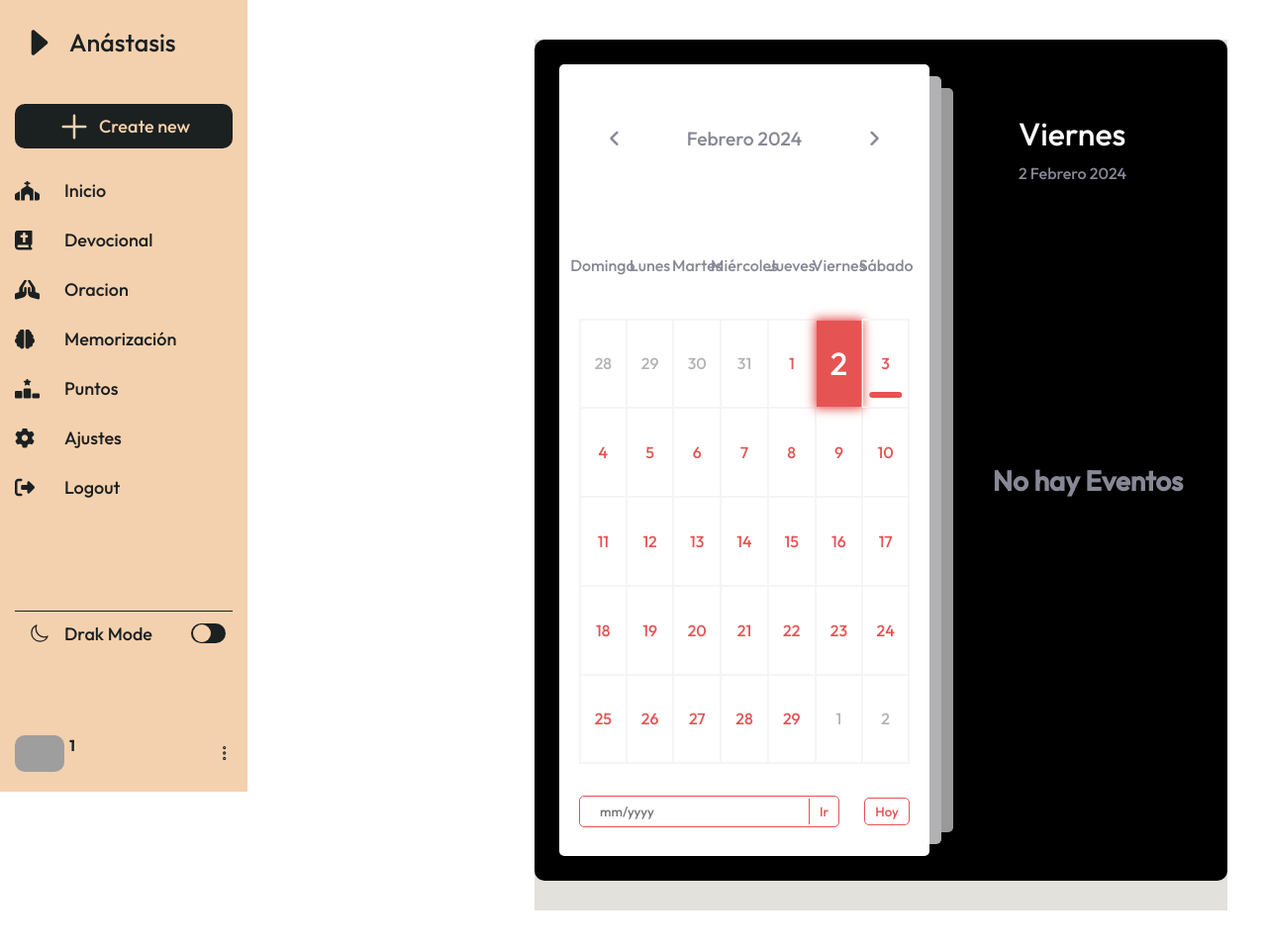
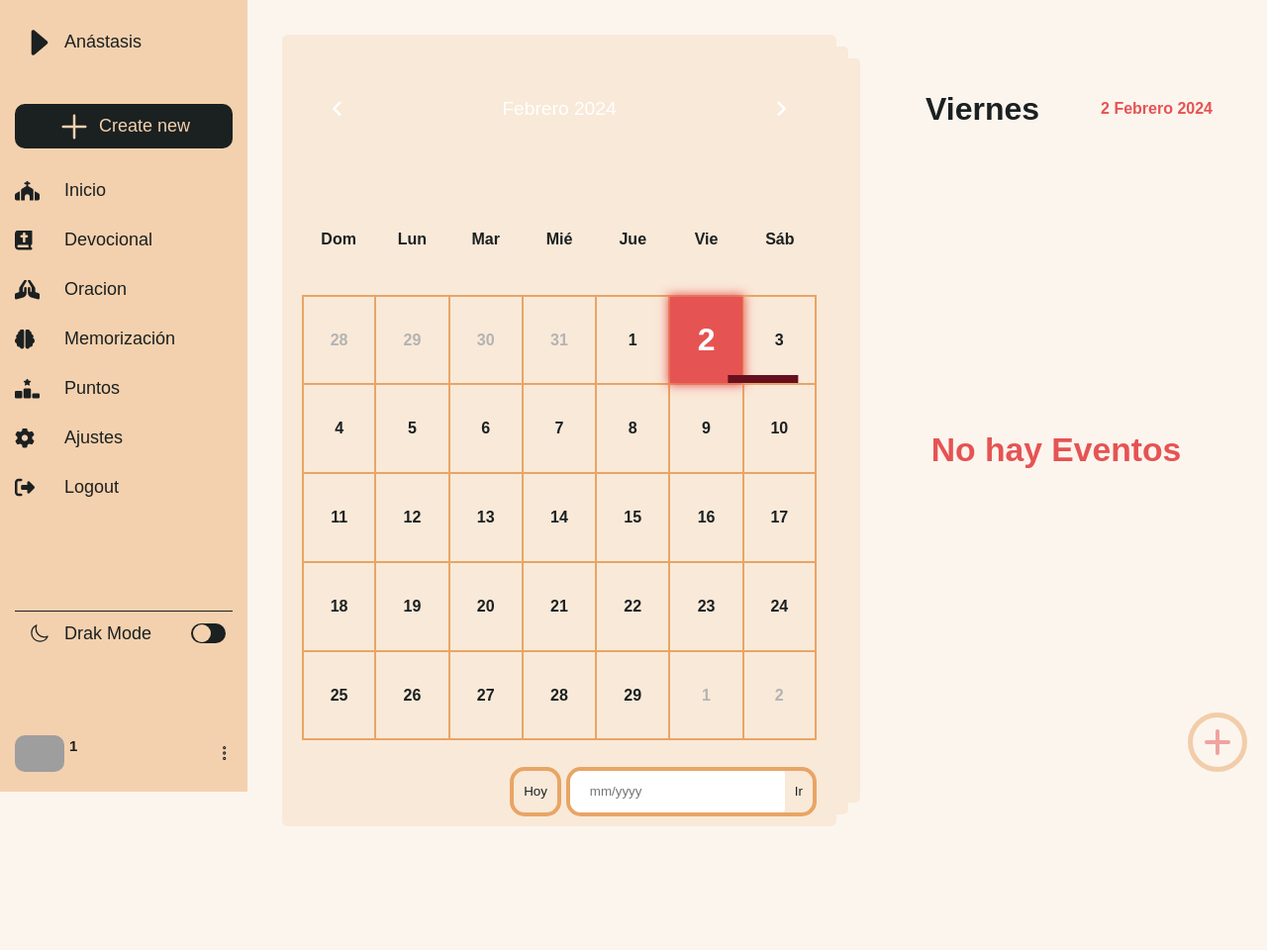
Before and after one commit to wolfiito/asdasdsa, a Flask app: page /inicio in a window 1280 px wide. Shown: the whole page at 99% size. After the commit the page ends 835 px from the top, so only its background shows below. Run offline with Flask 3, Linux system fonts and the light colour scheme; the visitor is signed in with stand-in values (Sample User, id 1); grey boxes are pictures that could not be loaded.

Commit message:
Configuracion del calendario extendiendo del menu y de la base

```diff
--- a/static/css/style.css
+++ b/static/css/style.css
@@ -1,9 +1,85 @@
 :root{
-    --background: #fff;
+
+    --color-cambiar-nombre-1: #F4D1AE;
+    --color-cambiar-nombre-2: #E8A565;
+    --color-cambiar-nombre-3: #E65353;
+    --color-cambiar-nombre-4: #66101F;
+    --color-cambiar-nombre-5: #1B2021;
+
+    /* CALENDARIO */
+    --primary-clr:            #E65353;
+    --color-texto-calendario: #1B2021;
+    --color-barra-calendario: #66101F;
+    --background-calendario:  #f4d1ae57;
+    --border-calendar:        #E8A565;
+    --color-subs-calendario:  #E65353;
+
+    /* MENÚ */
+    --color-barra-lateral:    #F4D1AE;
+    --color-texto:            #1B2021;
+    --color-texto-menu:       #1B2021;
+    --color-menu-hover:       #1B2021;
+    --color-menu-hover-texto: #F4D1AE;
+    --color-boton-texto:      #F4D1AE;
+    --color-boton:            #1B2021;
+    --color-boton-circulo:    #1B2021;
+    --color-circulo:          #E8A565;
+    --color-linea:            #1B2021;
+    --color-switch-base :     #1B2021;
+    --color-switch-circulo:   #F4D1AE;
+    --color-scroll:           #c0c0c0;
+    --color-scroll-hover:     #868686;
+
+    /* HS */
+    --color-text-boton: #F4D1AE;
+    --color-titulo:     #1B2021;
+    --color-cita:       #E8A565;
+    --color-fecha:      #1B2021;
+    --color-texto:      #1B2021;
+    --color-titulos:    #E65353;
+    --color-borde-vive: #E65353;
+
+    /* BASE */
+    --background:#f4d1ae34;
 }
 
 .dark-mode{
-    --background: #1B2021;
+
+    /* CALENDARIO */
+    --primary-clr:            #E65353;
+    --color-texto-calendario: #E8A565;
+    --color-barra-calendario: #E8A565;
+    --background-calendario:  #1B2021;
+    --border-calendar:        #F4D1AE;
+    --color-subs-calendario:  #F4D1AE;
+
+    /* MENÚ */
+    --color-barra-lateral:   #1B2021;
+    --color-texto:           #E8A565;
+    --color-texto-menu:      #E8A565;
+    --color-menu-hover:      #E65353;
+    --color-menu-hover-texto:#F4D1AE;
+    --color-boton-texto:     #1B2021;
+    --color-boton:           #F4D1AE;
+    --color-circulo:         #1B2021;
+    --color-boton-circulo:   #F4D1AE;
+    --color-linea:           #66101F;
+    --color-switch-base :    #F4D1AE;
+    --color-switch-circulo:  #1B2021;
+    --color-scroll:          #F4D1AE;
+    --color-scroll-hover:    #66101F;
+
+    /* HS */
+    --color-text-boton: #F4D1AE;
+    --color-titulo:     #F4D1AE;
+    --color-cita:       #E8A565;
+    --color-fecha:      #F4D1AE;
+    --color-texto:      #F4D1AE;
+    --color-titulos:    #E8A565;
+    --color-borde-vive: #E65353;
+
+    /* BASE */
+    --background:#66101F;
 }
 
 *{
--- a/static/css/styleCalendar.css
+++ b/static/css/styleCalendar.css
@@ -1,18 +1,8 @@
-:root {
-  --primary-clr: #E65353;
-}
-/* nice scroll bar */
-::-webkit-scrollbar {
-  width: 5px;
-}
-::-webkit-scrollbar-track {
-  background: #f5f5f5;
-  border-radius: 50px;
-}
-::-webkit-scrollbar-thumb {
-  background: var(--primary-clr);
-  border-radius: 50px;
-}
+/* nice scroll bar
+scrollbar-color
+scrollbar-width
+*/
+
 
 .container-calendar {
   position: relative;
@@ -21,7 +11,6 @@
   align-items: center;
   justify-content: center;
   padding-bottom: 30px;
-  background-color: #e2e1dc;
 }
 .container {
   position: relative;
@@ -31,9 +20,7 @@
   padding: 5px;
   color: #fff;
   display: flex;
-
   border-radius: 10px;
-  background-color: #000000;
 }
 .left {
   width: 60%;
@@ -47,9 +34,8 @@
   flex-direction: column;
   flex-wrap: wrap;
   justify-content: space-between;
-  color: #878895;
-  border-radius: 5px;
-  background-color: #fff;
+  border-radius: 6px;
+  background-color: var(--background-calendario);
 }
 /* set after behind the main element */
 .calendar::before,
@@ -61,13 +47,13 @@
   width: 12px;
   height: 97%;
   border-radius: 0 5px 5px 0;
-  background-color: #d3d4d6d7;
+  background-color: var(--background-calendario);
   transform: translateY(-50%);
 }
 .calendar::before {
   height: 94%;
   left: calc(100% + 12px);
-  background-color: rgb(153, 153, 153);
+  background-color: var(--background-calendario);
 }
 .calendar .month {
   width: 100%;
@@ -96,8 +82,9 @@
   justify-content: space-between;
   padding: 0 20px;
   font-size: 1rem;
-  font-weight: 500;
+  font-weight: 800;
   text-transform: capitalize;
+  color: var(--color-texto-calendario);;
 }
 .weekdays div {
   width: 14.28%;
@@ -113,7 +100,7 @@
   justify-content: space-between;
   padding: 0 20px;
   font-size: 1rem;
-  font-weight: 500;
+  font-weight: 900;
   margin-bottom: 20px;
 }
 .calendar .days .day {
@@ -123,20 +110,20 @@
   align-items: center;
   justify-content: center;
   cursor: pointer;
-  color: var(--primary-clr);
-  border: 1px solid #f5f5f5;
+  color: var(--color-texto-calendario);
+  border: 1px solid var(--border-calendar);
 }
 .calendar .days .day:nth-child(7n + 1) {
-  border-left: 2px solid #f5f5f5;
+  border-left: 2px solid var(--border-calendar);
 }
 .calendar .days .day:nth-child(7n) {
-  border-right: 2px solid #f5f5f5;
+  border-right: 2px solid var(--border-calendar);
 }
 .calendar .days .day:nth-child(-n + 7) {
-  border-top: 2px solid #f5f5f5;
+  border-top: 2px solid var(--border-calendar);
 }
 .calendar .days .day:nth-child(n + 29) {
-  border-bottom: 2px solid #f5f5f5;
+  border-bottom: 2px solid var(--border-calendar);
 }
 
 .calendar .days .day:not(.prev-date, .next-date):hover {
@@ -171,13 +158,12 @@
 .calendar .days .event::after {
   content: "";
   position: absolute;
-  bottom: 10%;
-  left: 50%;
-  width: 75%;
-  height: 6px;
-  border-radius: 30px;
+  bottom: 0;
+  left: 19px;
+  width: 100%;
+  height: 8px;
   transform: translateX(-50%);
-  background-color: var(--primary-clr);
+  background-color: var(--color-barra-calendario);
 }
 .calendar .days .day:hover.event::after {
   background-color: #fff;
@@ -193,37 +179,36 @@
   width: 100%;
   height: 50px;
   display: flex;
-  align-items: center;
-  justify-content: space-between;
   gap: 5px;
   padding: 0 20px;
-  margin-bottom: 20px;
-  color: var(--primary-clr);
+  margin-bottom: 10px;
+  color: var(--border-calendar);
+  flex-direction: row-reverse;
 }
 .calendar .goto-today .goto {
   display: flex;
+  border-radius: 15px;
+  overflow: hidden;
+  border: 4px solid var(--border-calendar);
   align-items: center;
-  border-radius: 5px;
-  overflow: hidden;
-  border: 1px solid var(--primary-clr);
 }
 .calendar .goto-today .goto input {
   width: 100%;
-  height: 30px;
+  height: 45px;
   outline: none;
   border: none;
   border-radius: 5px;
   padding: 0 20px;
-  color: var(--primary-clr);
+  color: var(--color-texto-calendario);
   border-radius: 5px;
 }
 .calendar .goto-today button {
   padding: 5px 10px;
-  border: 1px solid var(--primary-clr);
-  border-radius: 5px;
+  border: 4px solid var(--border-calendar);
+  border-radius: 15px;
   background-color: transparent;
   cursor: pointer;
-  color: var(--primary-clr);
+  color: var(--color-texto-calendario);
 }
 .calendar .goto-today button:hover {
   color: #fff;
@@ -231,8 +216,6 @@
 }
 .calendar .goto-today .goto button {
   border: none;
-  border-left: 1px solid var(--primary-clr);
-  border-radius: 0;
 }
 .container .right {
   position: relative;
@@ -257,12 +240,13 @@
 }
 .right .today-date .event-day {
   font-size: 2rem;
-  font-weight: 500;
+  font-weight: 700;
+  color: var(--color-texto-calendario);
 }
 .right .today-date .event-date {
   font-size: 1rem;
-  font-weight: 400;
-  color: #878895;
+    font-weight: 700;
+    color: var(--color-subs-calendario);
 }
 .events {
   width: 100%;
@@ -345,17 +329,18 @@
   display: flex;
 }
 .add-event {
-  position: absolute;
-  bottom: 30px;
-  right: 30px;
-  width: 40px;
-  height: 40px;
+  position: fixed;
+  bottom: 20px;
+  right: 20px;
+  width: 60px;
+  height: 60px;
   display: flex;
   align-items: center;
   justify-content: center;
-  font-size: 1rem;
-  color: #878895;
-  border: 2px solid #878895;
+  font-size: 2rem;
+  color: var(--color-subs-calendario);
+  border: 5px solid var(--border-calendar);
+  font-weight: 900;
   opacity: 0.5;
   border-radius: 50%;
   background-color: transparent;
@@ -373,9 +358,9 @@
   display: flex;
   align-items: center;
   justify-content: center;
-  font-size: 1.5rem;
-  font-weight: 500;
-  color: #878895;
+  font-size: 1.8rem;
+  font-weight: 700;
+  color: var(--color-subs-calendario);
 }
 .add-event-wrapper {
   position: absolute;
@@ -488,7 +473,7 @@
   .container .left {
     width: 100%;
     height: 100%;
-    padding: 20px 0;
+    padding: 10px 10px;
     align-self: center;
   }
   .container .right {
@@ -500,28 +485,32 @@
   .calendar::after {
     top: 100%;
     left: 50%;
-    width: 97%;
-    height: 12px;
+    width: 98%;
+    height: 8px;
     border-radius: 0 0 5px 5px;
     transform: translateX(-50%);
   }
   .calendar::before {
-    width: 94%;
-    top: calc(100% + 12px);
+    width: 96%;
+    top: calc(100% + 8px);
   }
   .events {
-    padding-bottom: 340px;
+    padding-bottom: 0px;
   }
   .add-event-wrapper {
-    bottom: 100px;
+    bottom: -40px;
   }
 }
 @media screen and (max-width: 500px) {
+
   .calendar .month {
     height: 75px;
+    font-weight: 700;
+    font-size: 26px;
+    color: var(--color-texto-calendario);
   }
   .calendar .weekdays {
-    height: 50px;
+    height: 36px;
   }
   .calendar .days .day {
     height: 40px;
@@ -533,5 +522,6 @@
   }
   .right .today-date {
     padding: 20px;
+    margin-top: 0px;
   }
 }
--- a/static/css/styleMenu.css
+++ b/static/css/styleMenu.css
@@ -1,70 +1,20 @@
-@import url('https://fonts.googleapis.com/css2?family=Outfit:wght@500&display=swap');
-:root{
-     --color-cambiar-nombre-1: #F4D1AE;
-  --color-cambiar-nombre-2: #E8A565;
-  --color-cambiar-nombre-3: #E65353;
-  --color-cambiar-nombre-4: #66101F;
-  --color-cambiar-nombre-5: #1B2021;
-
-    --color-barra-lateral:#F4D1AE;
-
-    --color-texto: #1B2021;
-    --color-texto-menu:#1B2021;
-
-    --color-menu-hover:#1B2021;
-    --color-menu-hover-texto:#F4D1AE;
-
-    --color-boton:#1B2021;
-    --color-boton-texto:#F4D1AE;
-
-    --color-linea:#1B2021;
-
-    --color-switch-base :#1B2021;
-    --color-switch-circulo: #F4D1AE;
-
-    --color-scroll:rgb(192,192,192);
-    --color-scroll-hover:rgb(134,134,134);
-}
-
-.dark-mode{
-    --color-barra-lateral:#1B2021;
-
-    --color-texto:#E8A565;
-    --color-texto-menu: #E8A565;
-
-    --color-menu-hover:#E65353;
-    --color-menu-hover-texto:#F4D1AE;
-
-    --color-boton:#E65353;
-    --color-boton-texto:#F4D1AE;
-
-    --color-linea:#66101F;
-
-    --color-switch-base :#F4D1AE;
-    --color-switch-circulo:#1B2021;
-
-    --color-scroll:#F4D1AE;
-    --color-scroll-hover:#66101F;
-}
-
 /*-----------------Menu*/
 .menu{
     position: fixed;
-    width: 35px;
-    height: 35px;
-    font-size: 25px;
+    width: 40px;
+    height: 40px;
+    font-size: 30px;
     display: none;
     justify-content: center;
     align-items: center;
     border-radius: 50%;
     cursor: pointer;
-    background-color: var(--color-boton);
-    color: var(--color-boton-texto);
+    background-color: var(--color-circulo);
+    color: var(--color-boton-circulo);
     right: 15px;
     top: 15px;
     z-index: 100;
 }
-
 
 /*----------------Barra Lateral*/
 .barra-lateral{
@@ -84,6 +34,7 @@
 .mini-barra-lateral{
     width: 80px;
 }
+
 .barra-lateral span{
     width: 100px;
     white-space: nowrap;
@@ -96,7 +47,6 @@
     opacity: 0;
     width: 0;
 }
-
 /*------------> Nombre de la página */
 .barra-lateral .nombre-pagina{
     width: 100%;
@@ -111,11 +61,6 @@
     font-size: 40px;
     cursor: pointer;
 }
-.barra-lateral .nombre-pagina span{
-    margin-left: 5px;
-    font-size: 25px;
-}
-
 
 /*------------> Botón*/
 .barra-lateral .boton{
@@ -123,8 +68,9 @@
     height: 45px;
     margin-bottom: 20px;
     display: flex;
+    flex-direction: row;
+    justify-content: center;
     align-items: center;
-    justify-content: center;
     border: none;
     border-radius: 10px;
     background-color: var(--color-boton);
@@ -134,8 +80,6 @@
     min-width: 50px;
     font-size: 40px;
 }
-
-
 /*--------------> Menu Navegación*/
 .barra-lateral .navegacion{
     height: 100%;
@@ -176,6 +120,7 @@
 }
 
 /*-----------------> Linea*/
+
 .barra-lateral .linea{
     width: 100%;
     height: 1px;
@@ -191,6 +136,7 @@
     display: flex;
     justify-content: space-between;
 }
+
 .barra-lateral .modo-oscuro .info{
     width: 150px;
     height: 45px;
@@ -281,7 +227,7 @@
 
 main{
     margin-left: 250px;
-    padding: 20px;
+    padding: 10px;
     transition: margin-left 0.5s ease;
 }
 main.min-main{
@@ -295,6 +241,7 @@ main.min-main{
     .barra-lateral .nombre-pagina{
         margin-bottom: 5px;
     }
+
     .barra-lateral .modo-oscuro{
         margin-bottom: 3px;
     }
@@ -305,7 +252,25 @@ main.min-main{
         left: -250px;
     }
     .max-barra-lateral{
+        width: 100%;
         left: 0;
+    }
+    .barra-lateral .nombre-pagina{
+        justify-content: center;
+        margin-bottom: 10px;
+    }
+    .barra-lateral .navegador-opcion{
+        font-size: 24px;
+    }
+    .barra-lateral .boton{
+        border-radius: 15px;
+    }
+    .barra-lateral .create-new{
+        font-size: 24px;
+    }
+    .barra-lateral .titulo-nav{
+        font-size: 28px;
+        font-weight: 600;
     }
     .menu{
         display: flex;
@@ -313,6 +278,7 @@ main.min-main{
     .menu ion-icon:nth-child(2){
         display: none;
     }
+
     main{
         margin-left: 0;
     }
--- a/static/js/menu.js
+++ b/static/js/menu.js
@@ -27,21 +27,26 @@ if (isDarkMode) {
 }
 
 menu.addEventListener("click", () => {
+    document.getElementById('cloud').style.display = 'none';
     barraLateral.classList.toggle("max-barra-lateral");
     if (barraLateral.classList.contains("max-barra-lateral")) {
         menu.children[0].style.display = "none";
         menu.children[1].style.display = "block";
+        menu.style.backgroundColor = "var(--color-boton-circulo)";
+        menu.style.color = "var(--color-circulo)";
     } else {
         menu.children[0].style.display = "block";
         menu.children[1].style.display = "none";
+        menu.style.backgroundColor = "var(--color-circulo)";
+        menu.style.color = "var(--color-boton-circulo)";
     }
-    if (window.innerWidth <= 320) {
-        barraLateral.classList.add("mini-barra-lateral");
-        main.classList.add("min-main");
-        spans.forEach((span) => {
-            span.classList.add("oculto");
-        });
-    }
+    // if (window.innerWidth <= 320) {
+    //     barraLateral.classList.add("mini-barra-lateral");
+    //     main.classList.add("min-main");
+    //     spans.forEach((span) => {
+    //         span.classList.add("oculto");
+    //     });
+    // }
 });
 
 palanca.addEventListener("click", toggleDarkMode);
--- a/templates/base.html
+++ b/templates/base.html
@@ -1,11 +1,11 @@
 
+<!DOCTYPE html>
+<html lang="en">
+<head>
     {% block head %}
         <meta charset="UTF-8">
         <meta name="viewport" content="width=device-width, initial-scale=1.0">
         <link rel="stylesheet" href="../static/css/style.css">
-    <link rel="stylesheet" href="../static/css/styleMenu.css">
-    <link rel="stylesheet" href="https://cdnjs.cloudflare.com/ajax/libs/font-awesome/6.4.2/css/all.min.css" />
-    <!-- <link rel="stylesheet" type="text/css" href="{{ url_for('static', filename='css/estilos.css') }}"> -->
         <link rel="icon" href="static\images\logosheraga.png" type="image/x-icon">
     {% endblock head %}
 
@@ -14,10 +14,16 @@
             ICBA-Jovenes |
         {% endblock title %}
     </title>
+</head>
 
+<body>
+    <header>
+        <nav>
+            {% block menu %}
 
-{% include 'menu.html' %}
-
+            {% endblock menu %}
+        </nav>
+    </header>
 <main class="contenedor-principal">
     {% block contenido %}
 
@@ -26,8 +32,7 @@
 
 
 {% block script %}
-    <script type="module" src="https://unpkg.com/ionicons@7.1.0/dist/ionicons/ionicons.esm.js"></script>
-    <script nomodule src="https://unpkg.com/ionicons@7.1.0/dist/ionicons/ionicons.js"></script>
-    <script src="{{ url_for('static', filename='js/contenido.js') }}"></script>
-    <script src="../static/js/menu.js"></script>
+
 {% endblock script %}
+</body>
+</html>
--- a/templates/calendario.html
+++ b/templates/calendario.html
@@ -1,4 +1,4 @@
-{% extends 'base.html' %}
+{% extends 'menu.html' %}
 
 {% block head %}
 {{ super() }}
@@ -9,11 +9,12 @@
 {{ super() }}
 Dashboard
 {% endblock title %}
+{% block menu %}
+{{ super() }}
+
+{% endblock menu %}
 
 {% block contenido %}
-<main>
-
-
 <div class="container-calendar">
     <div class="container">
         <div class="left">
@@ -24,13 +25,13 @@
                     <i class="fas fa-angle-right next"></i>
                 </div>
                 <div class="weekdays">
-                        <div>Domingo</div>
-                        <div>Lunes</div>
-                        <div>Martes</div>
-                        <div>Miércoles</div>
-                        <div>Jueves</div>
-                        <div>Viernes</div>
-                        <div>Sábado</div>
+                    <div>Dom</div>
+                    <div>Lun</div>
+                    <div>Mar</div>
+                    <div>Mié</div>
+                    <div>Jue</div>
+                    <div>Vie</div>
+                    <div>Sáb</div>
                 </div>
                 <div class="days"></div>
                 <div class="goto-today">
@@ -89,7 +90,7 @@
             </div>
 
         </div>
-            {% if rol == 'Admin' %}
+        {% if 'Admin' == 'Admin' %}
         <button class="add-event">
             <i class="fas fa-plus"></i>
         </button>
@@ -100,7 +101,6 @@
         {% endif %}
     </div>
 </div>
-</main>
 {% endblock contenido %}
 
 {% block script %}
--- a/templates/menu.html
+++ b/templates/menu.html
@@ -1,71 +1,81 @@
+{% extends 'base.html' %}
 
+{% block head %}
+    {{ super () }}
+    <link rel="stylesheet" href="../static/css/styleMenu.css">
+    <link rel="stylesheet" href="https://cdnjs.cloudflare.com/ajax/libs/font-awesome/6.4.2/css/all.min.css" />
+{% endblock head %}
+
+{% block title %}
+    {{ super() }}
+
+{% endblock title %}
+    {{ super() }}
+
+{% block menu %}
     <div class="menu">
         <ion-icon name="menu-outline"></ion-icon>
         <ion-icon name="close-outline"></ion-icon>
     </div>
-
     <div class="barra-lateral">
         <div>
             <div class="nombre-pagina">
                 <ion-icon id="cloud" name="caret-forward-outline"></ion-icon>
-            <span>Anástasis</span>
+                <span class="titulo-nav">Anástasis</span>
             </div>
             <button class="boton">
                 <ion-icon name="add-outline"></ion-icon>
-            <span>Create new</span>
+                <span class="create-new">Create new</span>
             </button>
         </div>
-
         <nav class="navegacion">
             <ul>
                 <li>
                     <a id="church" href="/inicio">
                         <ion-icon class="fas fa-solid fa-church";></ion-icon>
-                    <span>Inicio</span>
+                        <span class="navegador-opcion">Inicio</span>
                     </a>
                 </li>
                 <li>
                     <a href="/hora_silenciosa">
                         <ion-icon class="fas fa-solid fa-book-bible"></ion-icon>
-                    <span>Devocional</span>
+                        <span class="navegador-opcion">Devocional</span>
                     </a>
                 </li>
                 <li>
                     <a href="/oracion">
                         <ion-icon class="fas fa-solid fa-hands-praying"></ion-icon>
-                    <span>Oracion</span>
+                        <span class="navegador-opcion">Oracion</span>
                     </a>
                 </li>
                 <li>
                     <a href="#">
                         <ion-icon class="fas fa-solid fa-brain"></ion-icon>
-                    <span>Memorización</span>
+                        <span class="navegador-opcion">Memorización</span>
                     </a>
                 </li>
                 <li>
                     <a href="/tabla_puntos_sumar">
                         <ion-icon class="fas fa-solid fa-ranking-star"></ion-icon>
-                    <span>Puntos</span>
+                        <span class="navegador-opcion">Puntos</span>
                     </a>
                 </li>
                 <li>
                     <a href="#">
                         <ion-icon class="fas fa-solid fa-gear"></ion-icon>
-                    <span>Ajustes</span>
+                        <span class="navegador-opcion">Ajustes</span>
                     </a>
                 </li>
                 <li>
                     <a href="/logout">
                         <ion-icon class="fas fa-solid fa-right-from-bracket"></ion-icon>
-                    <span>Logout</span>
+                        <span class="navegador-opcion">Logout</span>
                     </a>
                 </li>
             </ul>
         </nav>
-
         <div>
             <div class="linea"></div>
-
             <div class="modo-oscuro">
                 <div class="info">
                     <ion-icon name="moon-outline"></ion-icon>
@@ -74,12 +84,10 @@
                 <div class="switch">
                     <div class="base">
                         <div class="circulo">
-
                         </div>
                     </div>
                 </div>
             </div>
-
             <div class="usuario">
                 <img src="../static/images/{{ usuario }}.jpg" alt="">
                 <div class="info-usuario">
@@ -91,5 +99,15 @@
                 </div>
             </div>
         </div>
+    </div>
+{% endblock menu %}
 
-</div>
+{% block contenido %}
+    {{ super() }}
+{% endblock contenido %}
+
+{% block script %}
+    <script type="module" src="https://unpkg.com/ionicons@7.1.0/dist/ionicons/ionicons.esm.js"></script>
+    <script src="{{ url_for('static', filename='js/contenido.js') }}"></script>
+    <script src="../static/js/menu.js"></script>
+{% endblock script %}
```
Also changed, not shown: static/css/styleHoraSilenciosa.css (+0 -23 lines). Lines whose indentation alone changed are shown as unchanged.
